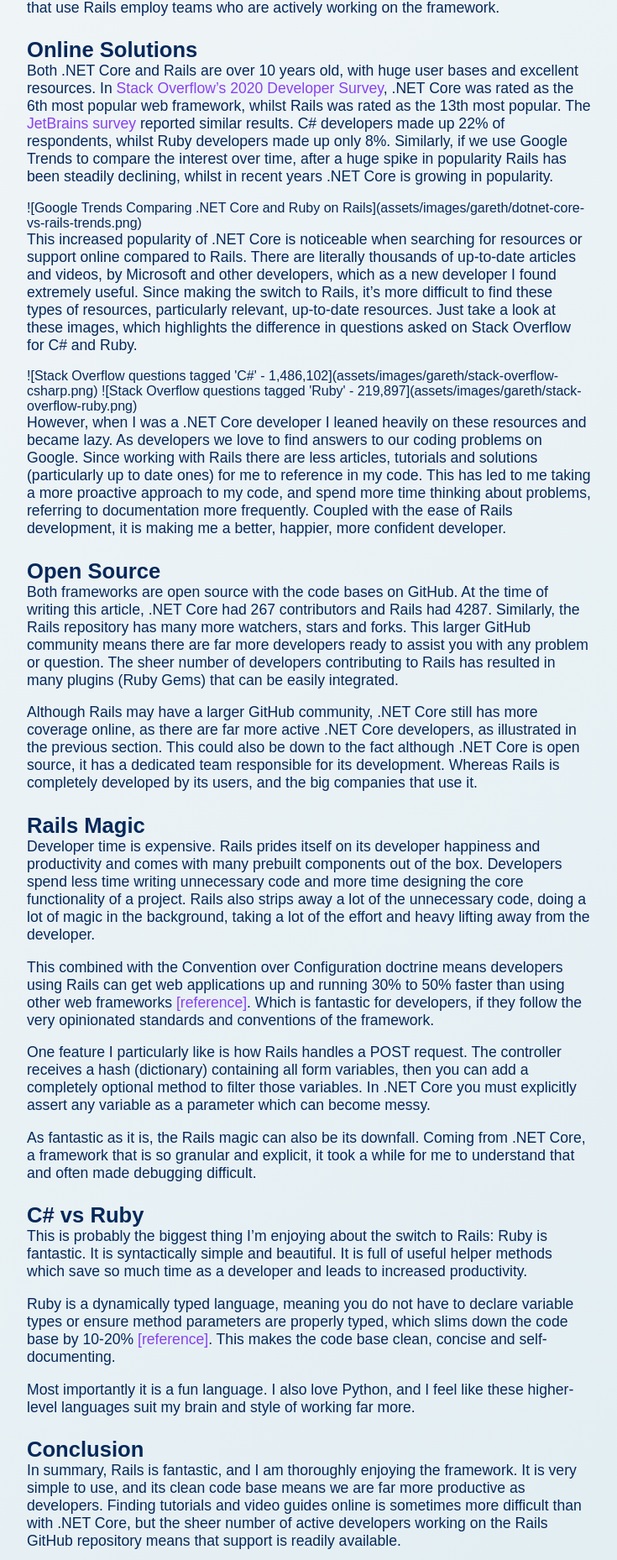
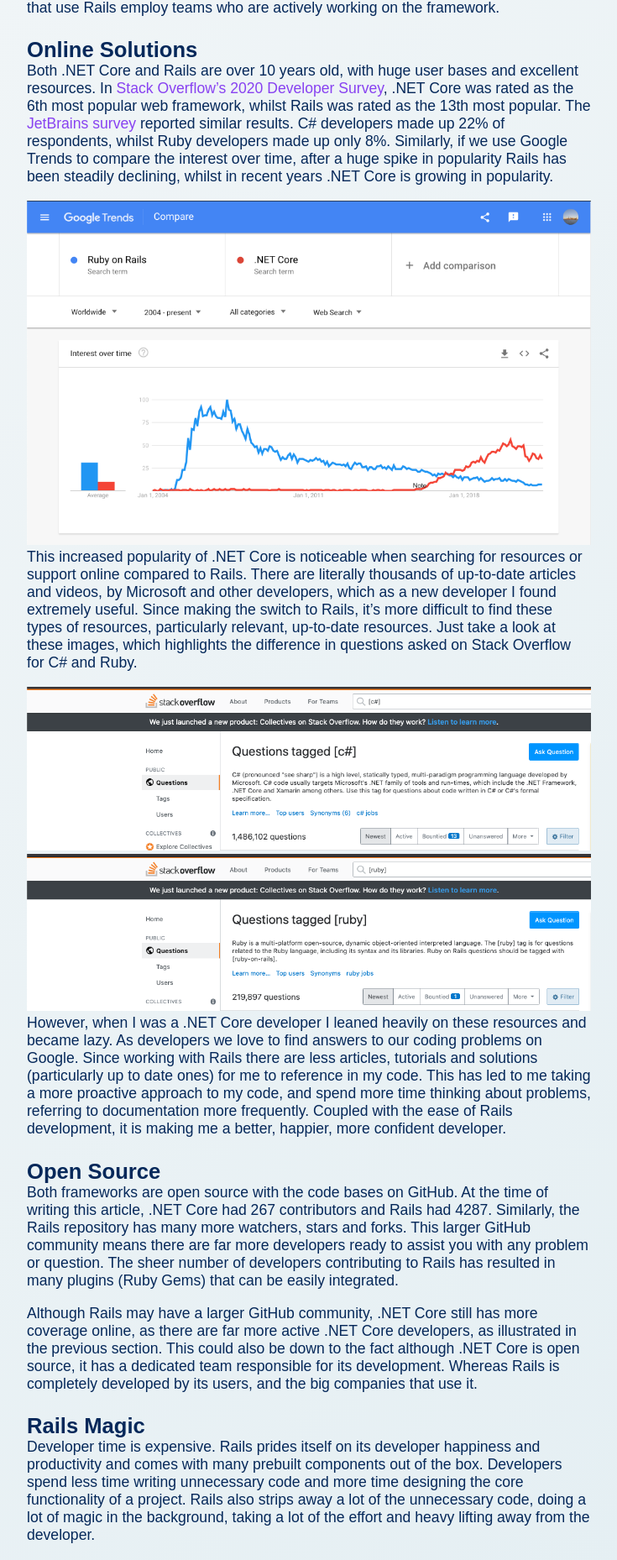
Before and after one commit to Legal-Innovation-Lab-Wales/dev-page, a Jekyll site: the page built from blog/gareth/2021/dotnet-to-rails.html, in a window 1280 px wide. Shown: the part 1155-3013 px from the top of the page at 84% size, without its empty margins (272-1007 px from the left). Built offline with Jekyll 4.4.1, drawn with Linux system fonts in a browser that asks for light colours; nearby versions of some CDN libraries.

Commit message:
get images working on dotnet-to-rails blog post

```diff
--- a/assets/css/blog.css
+++ b/assets/css/blog.css
@@ -187,6 +187,9 @@ html body main article p.subheading {
   font-size: 1.2rem;
   font-weight: 200;
 }
+html body main article img {
+  max-width: 100%;
+}
 @media (min-width: 992px) {
   html body main article {
     padding: 0;
--- a/assets/css/blog.scss
+++ b/assets/css/blog.scss
@@ -267,6 +267,9 @@ html {
             font-weight: 200;
           }
         }
+        img {
+          max-width: 100%;
+        }
 
         @media (min-width: $breakpoint-lg) {
           padding: 0;
--- a/blog/gareth/2021/dotnet-to-rails.html
+++ b/blog/gareth/2021/dotnet-to-rails.html
@@ -63,7 +63,7 @@ card-color: purple
     is growing in popularity.
 </p>
 
-![Google Trends Comparing .NET Core and Ruby on Rails](assets/images/gareth/dotnet-core-vs-rails-trends.png)
+<img src="/assets/images/gareth/dotnet-core-vs-rails-trends.png" alt="Google Trends Comparing .NET Core and Ruby on Rails">
 
 <p>
     This increased popularity of .NET Core is noticeable when searching for resources or support online compared to Rails.
@@ -73,8 +73,8 @@ card-color: purple
     Overflow for C# and Ruby.
 </p>
 
-![Stack Overflow questions tagged 'C#' - 1,486,102](assets/images/gareth/stack-overflow-csharp.png)
-![Stack Overflow questions tagged 'Ruby' - 219,897](assets/images/gareth/stack-overflow-ruby.png)
+<img src="/assets/images/gareth/stack-overflow-csharp.png" alt="Stack Overflow questions tagged 'C#' - 1,486,102">
+<img src="/assets/images/gareth/stack-overflow-ruby.png" alt="Stack Overflow questions tagged 'Ruby' - 219,897">
 
 <p>
     However, when I was a .NET Core developer I leaned heavily on these resources and became lazy. As developers we love to find
```
Also changed, not shown: 1 other file.
